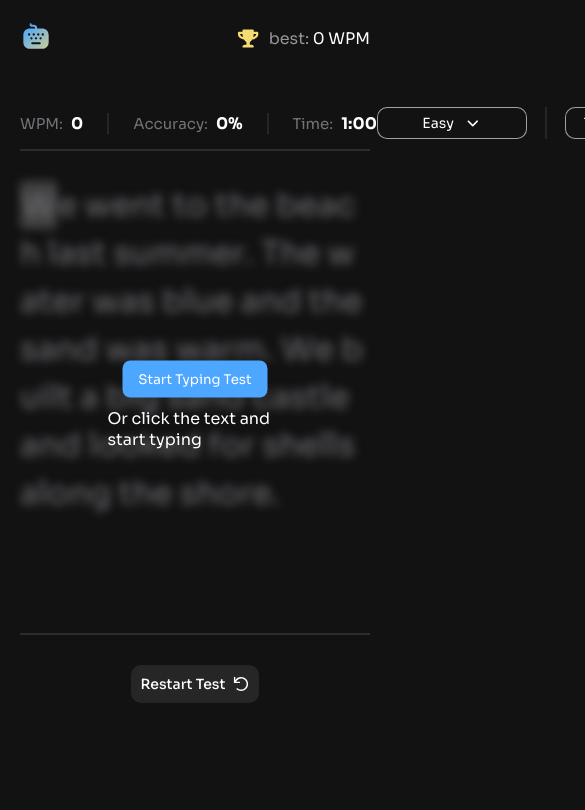
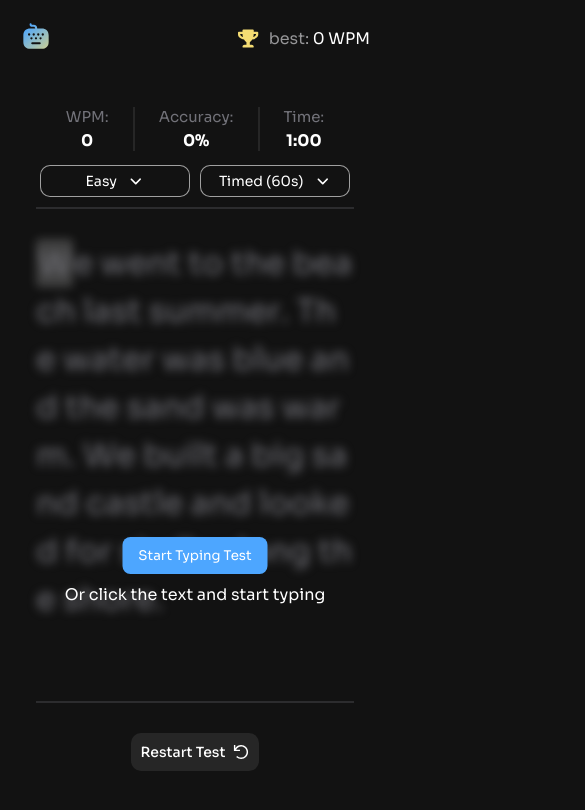
Before and after one commit to preetpalsinghkanda/Typing-speed-test, a React (Vite) app: page / in a window 390 px wide. Shown: the top 810 px of the page, 585 px wide, since content can reach past the window. Built offline with nearby package versions, Linux system fonts and the light colour scheme.

Commit message:
working on final phase of RESPONSIVENESS

```diff
--- a/src/Components/Context/ContextProvider.jsx
+++ b/src/Components/Context/ContextProvider.jsx
@@ -19,7 +19,7 @@ function TypingContextProvider({ children }) {
 
   const [firstAttempt , setFirstAttempt] = useState(true);
 
-
+const [openDropdown , setOpenDropdown] = useState(null);
 
   useEffect(() => {
     const savedScore = localStorage.getItem("highScore");
@@ -133,6 +133,8 @@ function TypingContextProvider({ children }) {
         setNewHighScore,
         isTestCompleted,
         calculateWPM,
+        openDropdown,
+        setOpenDropdown,
         firstAttempt,
         setFirstAttempt,
         calculateAccuracy,
--- a/src/Components/Hero.css
+++ b/src/Components/Hero.css
@@ -3,6 +3,11 @@
     margin-top: 50px;
     /* height: 70vh; */
     /* border: 1px solid white; */
+     padding: 0px 16px;
+    min-height: 100vh;
+    display: flex;
+    flex-direction: column;
+
 }
 
 .main-navbar {
@@ -118,7 +123,8 @@
     flex-direction: column;
     align-items: center;
     gap: 10px;
-
+    width: 90%;
+    text-align: center;
     z-index: 10;
 }
 
@@ -151,7 +157,7 @@
     word-break: keep-all;
 }
 
-.dropdown{
+.dropdown {
     display: none;
 }
 
@@ -224,12 +230,20 @@
     border-radius: 10px;
     overflow: hidden;
 
-    box-shadow: 0 8px 20px rgba(0,0,0,0.6);
+    box-shadow: 0 8px 20px rgba(0, 0, 0, 0.6);
     z-index: 100;
 }
 
 
-.dropdown:hover .dropdown-content {
+/* .dropdown:active .dropdown-content {
+    display: block;
+} */
+
+.dropdown-content {
+    display: none;
+}
+
+.dropdown-content.show {
     display: block;
 }
 
@@ -242,8 +256,7 @@
     padding: 10px;
     cursor: pointer;
     color: white;
-
-    border-bottom: 1px solid rgba(255,255,255,0.05);
+    border-bottom: 1px solid rgba(255, 255, 255, 0.05);
 }
 
 .dropdown-content label:last-child {
@@ -251,7 +264,7 @@
 }
 
 .dropdown-content label:hover {
-    background-color: rgba(255,255,255,0.05);
+    background-color: rgba(255, 255, 255, 0.05);
 }
 
 
@@ -278,7 +291,43 @@
         display: none;
     }
 
-    .dropdown{
-    display: unset;
+    .dropdown {
+        display: unset;
+    }
+
+    .main-container {
+        min-height: 100vh;
+    }
 }
+
+@media(max-width:1024px) {
+
+    .main-container {
+        min-height: 110vh;
+    }
+
+    .main-navbar {
+        flex-direction: column;
+        gap: 14px;
+    }
+
+
+    .line {
+        display: none;
+    }
+
+    .left-main-navbar div {
+        flex-direction: column;
+        gap: 4px;
+    }
+
+    .right-main-navbar {
+        gap: 10px;
+
+    }
+
+    .overlay p {
+        white-space: nowrap;
+    }
+
 }
--- a/src/Components/Hero.jsx
+++ b/src/Components/Hero.jsx
@@ -4,9 +4,8 @@ import TypingContext from "./Context/Context";
 import restartIcon from "../assets/icon-restart.svg";
 import { useState } from "react";
 import { useRef } from "react";
-import { FontAwesomeIcon } from '@fortawesome/react-fontawesome'
-import { faAngleDown } from '@fortawesome/free-solid-svg-icons'
-
+import { FontAwesomeIcon } from "@fortawesome/react-fontawesome";
+import { faAngleDown } from "@fortawesome/free-solid-svg-icons";
 
 export default function Hero() {
   const {
@@ -28,7 +27,8 @@ export default function Hero() {
     setIsTestCompleted,
     paragraph,
     getCorrectChars,
-
+    openDropdown,
+    setOpenDropdown,
     totalTyped,
     setFirstAttempt,
 
@@ -170,11 +170,23 @@ export default function Hero() {
             {/* option  */}
 
             <div className="dropdown">
-  <div className="dropdown-btn">
-    {mode.charAt(0).toUpperCase() + mode.slice(1)} <FontAwesomeIcon icon={faAngleDown}  />
+              <div
+                className="dropdown-btn"
+                onClick={() =>
+                  setOpenDropdown(
+                    openDropdown === "difficulty" ? null : "difficulty",
+                  )
+                }
+              >
+                {mode.charAt(0).toUpperCase() + mode.slice(1)}
+                <FontAwesomeIcon icon={faAngleDown} />
               </div>
 
-  <div className="dropdown-content">
+              <div
+                className={`dropdown-content ${
+                  openDropdown === "difficulty" ? "show" : ""
+                }`}
+              >
                 {["easy", "medium", "hard"].map((item) => (
                   <label key={item}>
                     <input
@@ -183,6 +195,7 @@ export default function Hero() {
                       onChange={() => {
                         setMode(item);
                         reset();
+                        setOpenDropdown(null);
                       }}
                     />
                     {item.charAt(0).toUpperCase() + item.slice(1)}
@@ -190,12 +203,8 @@ export default function Hero() {
                 ))}
               </div>
             </div>
-
-
-
-
           </div>
-          <hr />
+          <hr className="line" />
           <div className="right-navbar-box">
             <p>Mode:</p>
             <div className="button-box">
@@ -219,14 +228,22 @@ export default function Hero() {
               </button>
             </div>
 
-
             <div className="dropdown">
-              <div className="dropdown-btn">
-                {" "}
-                {option === "timed" ? "Timed (60s)" : "Passage"} <FontAwesomeIcon icon={faAngleDown}  />
+              <div
+                className="dropdown-btn"
+                onClick={() =>
+                  setOpenDropdown(openDropdown === "mode" ? null : "mode")
+                }
+              >
+                {option === "timed" ? "Timed (60s)" : "Passage"}
+                <FontAwesomeIcon icon={faAngleDown} />
               </div>
 
-              <div className="dropdown-content">
+              <div
+                className={`dropdown-content ${
+                  openDropdown === "mode" ? "show" : ""
+                }`}
+              >
                 <label>
                   <input
                     type="radio"
@@ -234,6 +251,7 @@ export default function Hero() {
                     onChange={() => {
                       setOption("timed");
                       reset();
+                      setOpenDropdown(null);
                     }}
                   />
                   Timed (60s)
@@ -246,6 +264,7 @@ export default function Hero() {
                     onChange={() => {
                       setOption("passage");
                       reset();
+                      setOpenDropdown(null);
                     }}
                   />
                   Passage
```
Lines whose indentation alone changed are shown as unchanged.
